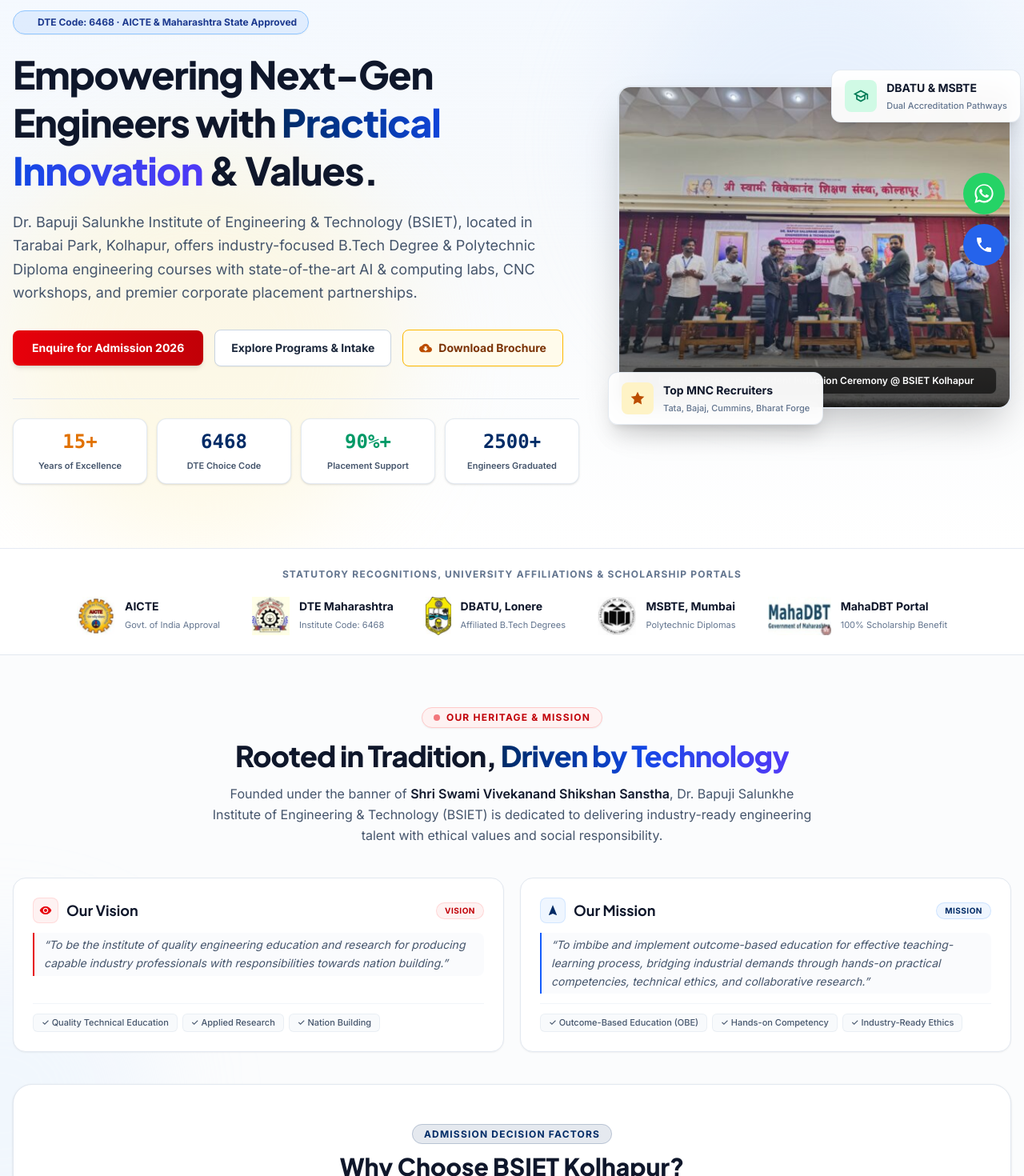
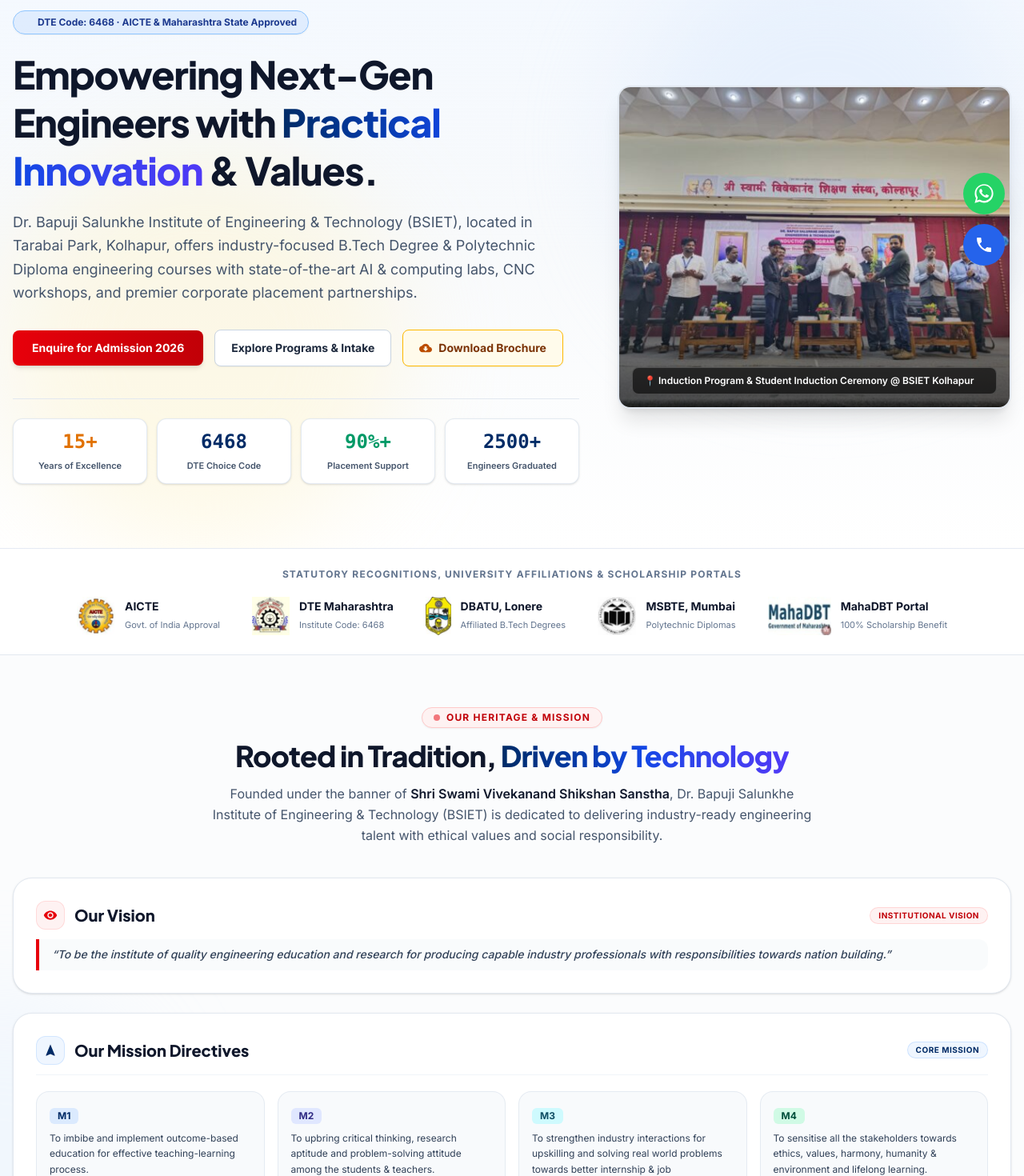
Before and after one commit to Techwolf78/bsiet, a Next.js app: page / in a window 1280 px wide. Shown: the part 380-1850 px from the top of the page at 80% size. Built offline with nearby package versions, Linux system fonts and the light colour scheme.

Commit message:
feat(home): rebalance vision & mission layout with M1-M4 grid and remove hero floating badges

```diff
--- a/app/about/page.tsx
+++ b/app/about/page.tsx
@@ -51,27 +51,43 @@
 
         {/* Vision & Mission (Light Theme) */}
         <div className="grid grid-cols-1 md:grid-cols-2 gap-8 mb-16" id="vision">
-          <div className="bg-white text-slate-900 p-8 rounded-3xl border-2 border-amber-200/90 shadow-sm hover:border-amber-400 transition-all">
-            <div className="w-12 h-12 rounded-xl bg-amber-50 text-amber-700 border border-amber-200 flex items-center justify-center font-bold text-xl mb-4">
-              🎯
+          <div className="bg-white text-slate-900 p-8 rounded-3xl border border-slate-200 shadow-sm hover:border-red-300 transition-all">
+            <div className="w-12 h-12 rounded-xl bg-red-50 text-red-600 border border-red-200 flex items-center justify-center font-bold text-xl mb-4">
+              <svg className="w-6 h-6 fill-current" viewBox="0 0 24 24">
+                <path d="M12 4.5C7 4.5 2.73 7.61 1 12c1.73 4.39 6 7.5 11 7.5s9.27-3.11 11-7.5c-1.73-4.39-6-7.5-11-7.5zM12 17c-2.76 0-5-2.24-5-5s2.24-5 5-5 5 2.24 5 5-2.24 5-5 5zm0-8c-1.66 0-3 1.34-3 3s1.34 3 3 3 3-1.34 3-3-1.34-3-3-3z" />
+              </svg>
             </div>
             <h3 className="text-xl font-extrabold mb-3 text-slate-900">Our Vision</h3>
-            <p className="text-slate-600 text-sm leading-relaxed">
-              To be a globally recognized institution of technical education fostering intellectual competence,
-              sustainable innovation, ethical values, and social responsiveness among engineering graduates.
+            <p className="text-slate-600 text-sm leading-relaxed italic border-l-2 border-red-600 pl-3 py-1 bg-slate-50 rounded-r-lg">
+              &ldquo;To be the institute of quality engineering education and research for producing capable industry professionals with responsibilities towards nation building.&rdquo;
             </p>
           </div>
 
-          <div className="bg-white text-slate-900 p-8 rounded-3xl border-2 border-red-100 shadow-sm hover:border-red-300 transition-all">
-            <div className="w-12 h-12 rounded-xl bg-red-50 text-red-600 border border-red-200 flex items-center justify-center font-bold text-xl mb-4">
-              🚀
+          <div className="bg-white text-slate-900 p-8 rounded-3xl border border-slate-200 shadow-sm hover:border-blue-300 transition-all">
+            <div className="w-12 h-12 rounded-xl bg-blue-50 text-[#002b66] border border-blue-200 flex items-center justify-center font-bold text-xl mb-4">
+              <svg className="w-6 h-6 fill-current" viewBox="0 0 24 24">
+                <path d="M12 2L4.5 20.29l.71.71L12 18l6.79 3 .71-.71z" />
+              </svg>
             </div>
-            <h3 className="text-xl font-extrabold mb-3 text-red-700">Our Mission</h3>
-            <ul className="text-slate-600 text-sm space-y-2.5 leading-relaxed">
-              <li>• Deliver learner-centric curricula with deep practical laboratory immersion.</li>
-              <li>• Foster industry collaboration, entrepreneurship, and applied scientific research.</li>
-              <li>• Instill moral and ethical values echoing the philosophy of Swami Vivekananda.</li>
-            </ul>
+            <h3 className="text-xl font-extrabold mb-3 text-[#002b66]">Our Mission</h3>
+            <div className="space-y-2.5 text-xs sm:text-sm text-slate-700">
+              <div className="flex items-start gap-2.5 p-2.5 rounded-lg bg-slate-50 border-l-2 border-blue-600">
+                <span className="font-bold text-blue-900 shrink-0">M1:</span>
+                <p className="leading-relaxed">To imbibe and implement outcome-based education for effective teaching-learning process.</p>
+              </div>
+              <div className="flex items-start gap-2.5 p-2.5 rounded-lg bg-slate-50 border-l-2 border-blue-600">
+                <span className="font-bold text-blue-900 shrink-0">M2:</span>
+                <p className="leading-relaxed">To upbring critical thinking, research aptitude and problem-solving attitude among the students &amp; teachers.</p>
+              </div>
+              <div className="flex items-start gap-2.5 p-2.5 rounded-lg bg-slate-50 border-l-2 border-blue-600">
+                <span className="font-bold text-blue-900 shrink-0">M3:</span>
+                <p className="leading-relaxed">To strengthen industry interactions for upskilling and solving real world problems towards better internship &amp; job opportunities.</p>
+              </div>
+              <div className="flex items-start gap-2.5 p-2.5 rounded-lg bg-slate-50 border-l-2 border-blue-600">
+                <span className="font-bold text-blue-900 shrink-0">M4:</span>
+                <p className="leading-relaxed">To sensitise all the stakeholders towards ethics, values, harmony, humanity &amp; environment and lifelong learning.</p>
+              </div>
+            </div>
           </div>
         </div>
 
--- a/components/home/HeritageMission.tsx
+++ b/components/home/HeritageMission.tsx
@@ -83,82 +83,93 @@
           </p>
         </div>
 
-        {/* Vision & Mission Cards Grid (Compact & Clean Light Theme) */}
-        <div className="grid grid-cols-1 lg:grid-cols-2 gap-5 mb-10">
-          {/* Vision Card */}
-          <div className="rounded-2xl p-5 sm:p-6 bg-white border border-slate-200 shadow-xs hover:border-red-300 hover:shadow-md transition-all flex flex-col justify-between">
-            <div>
-              <div className="flex items-center justify-between gap-3 mb-2.5">
-                <div className="flex items-center gap-2.5">
-                  <div className="w-8 h-8 rounded-lg bg-red-50 border border-red-200/60 flex items-center justify-center text-red-600 shrink-0">
-                    <svg className="w-4 h-4 fill-current" viewBox="0 0 24 24">
+        {/* Vision & Mission Container — Balanced & Zero Negative Space */}
+        <div className="space-y-6 mb-12">
+          {/* 1. Our Vision (Full-Width Executive Banner) */}
+          <div className="bg-white rounded-3xl p-6 sm:p-7 border border-slate-200 shadow-sm hover:shadow-md transition-all">
+            <div className="flex items-center justify-between gap-3 mb-3">
+              <div className="flex items-center gap-3">
+                <div className="w-9 h-9 rounded-xl bg-red-50 border border-red-200/60 flex items-center justify-center text-red-600 shrink-0">
+                  <svg className="w-4.5 h-4.5 fill-current" viewBox="0 0 24 24">
                     <path d="M12 4.5C7 4.5 2.73 7.61 1 12c1.73 4.39 6 7.5 11 7.5s9.27-3.11 11-7.5c-1.73-4.39-6-7.5-11-7.5zM12 17c-2.76 0-5-2.24-5-5s2.24-5 5-5 5 2.24 5 5-2.24 5-5 5zm0-8c-1.66 0-3 1.34-3 3s1.34 3 3 3 3-1.34 3-3-1.34-3-3-3z" />
                   </svg>
                 </div>
-                  <h3 className="text-base sm:text-lg font-bold text-slate-900">
+                <h3 className="text-lg sm:text-xl font-extrabold text-slate-900">
                   Our Vision
                 </h3>
               </div>
               <span className="text-[10px] font-bold uppercase tracking-wider text-red-700 bg-red-50 border border-red-200/70 px-2.5 py-0.5 rounded-full">
-                  Vision
+                Institutional Vision
               </span>
             </div>
 
-              <p className="text-slate-600 text-xs sm:text-sm leading-relaxed italic border-l-2 border-red-600 pl-3 py-1 my-3 bg-slate-50/70 rounded-r-lg">
-                &ldquo;To be the institute of quality engineering education and research for producing capable industry
-                professionals with responsibilities towards nation building.&rdquo;
+            <p className="text-slate-700 text-xs sm:text-sm leading-relaxed italic border-l-4 border-red-600 pl-4 py-2 bg-slate-50/80 rounded-r-xl font-medium">
+              &ldquo;To be the institute of quality engineering education and research for producing capable industry professionals with responsibilities towards nation building.&rdquo;
             </p>
           </div>
 
-            <div className="flex flex-wrap gap-1.5 pt-3 border-t border-slate-100">
-              <span className="text-[11px] font-medium text-slate-600 bg-slate-50 border border-slate-200/60 px-2.5 py-0.5 rounded-md">
-                ✓ Quality Technical Education
+          {/* 2. Our Mission (Clean Header with 4 Balanced Columns) */}
+          <div className="bg-white rounded-3xl p-6 sm:p-7 border border-slate-200 shadow-sm hover:shadow-md transition-all">
+            <div className="flex items-center justify-between gap-3 mb-5 pb-3 border-b border-slate-100">
+              <div className="flex items-center gap-3">
+                <div className="w-9 h-9 rounded-xl bg-blue-50 border border-blue-200/60 flex items-center justify-center text-[#002b66] shrink-0">
+                  <svg className="w-4.5 h-4.5 fill-current" viewBox="0 0 24 24">
+                    <path d="M12 2L4.5 20.29l.71.71L12 18l6.79 3 .71-.71z" />
+                  </svg>
+                </div>
+                <h3 className="text-lg sm:text-xl font-extrabold text-slate-900">
+                  Our Mission Directives
+                </h3>
+              </div>
+              <span className="text-[10px] font-bold uppercase tracking-wider text-[#002b66] bg-blue-50 border border-blue-200/70 px-2.5 py-0.5 rounded-full">
+                Core Mission
               </span>
-              <span className="text-[11px] font-medium text-slate-600 bg-slate-50 border border-slate-200/60 px-2.5 py-0.5 rounded-md">
-                ✓ Applied Research
+            </div>
+
+            <div className="grid grid-cols-1 sm:grid-cols-2 lg:grid-cols-4 gap-4">
+              <div className="p-4 rounded-2xl bg-slate-50 border border-slate-200/80 hover:border-blue-300 hover:bg-white hover:shadow-sm transition-all flex flex-col justify-between">
+                <div>
+                  <span className="inline-block bg-blue-100 text-[#002b66] text-xs font-black px-2.5 py-0.5 rounded-md mb-2">
+                    M1
                   </span>
-              <span className="text-[11px] font-medium text-slate-600 bg-slate-50 border border-slate-200/60 px-2.5 py-0.5 rounded-md">
-                ✓ Nation Building
-              </span>
+                  <p className="text-slate-700 text-xs leading-relaxed">
+                    To imbibe and implement outcome-based education for effective teaching-learning process.
+                  </p>
                 </div>
               </div>
 
-          {/* Mission Card */}
-          <div className="rounded-2xl p-5 sm:p-6 bg-white border border-slate-200 shadow-xs hover:border-blue-300 hover:shadow-md transition-all flex flex-col justify-between">
+              <div className="p-4 rounded-2xl bg-slate-50 border border-slate-200/80 hover:border-blue-300 hover:bg-white hover:shadow-sm transition-all flex flex-col justify-between">
                 <div>
-              <div className="flex items-center justify-between gap-3 mb-2.5">
-                <div className="flex items-center gap-2.5">
-                  <div className="w-8 h-8 rounded-lg bg-blue-50 border border-blue-200/60 flex items-center justify-center text-[#002b66] shrink-0">
-                    <svg className="w-4 h-4 fill-current" viewBox="0 0 24 24">
-                      <path d="M12 2L4.5 20.29l.71.71L12 18l6.79 3 .71-.71z" />
-                    </svg>
+                  <span className="inline-block bg-indigo-100 text-indigo-900 text-xs font-black px-2.5 py-0.5 rounded-md mb-2">
+                    M2
+                  </span>
+                  <p className="text-slate-700 text-xs leading-relaxed">
+                    To upbring critical thinking, research aptitude and problem-solving attitude among the students &amp; teachers.
+                  </p>
                 </div>
-                  <h3 className="text-base sm:text-lg font-bold text-slate-900">
-                    Our Mission
-                  </h3>
-                </div>
-                <span className="text-[10px] font-bold uppercase tracking-wider text-[#002b66] bg-blue-50 border border-blue-200/70 px-2.5 py-0.5 rounded-full">
-                  Mission
-                </span>
               </div>
 
-              <p className="text-slate-600 text-xs sm:text-sm leading-relaxed italic border-l-2 border-blue-600 pl-3 py-1 my-3 bg-slate-50/70 rounded-r-lg">
-                &ldquo;To imbibe and implement outcome-based education for effective teaching-learning process, bridging
-                industrial demands through hands-on practical competencies, technical ethics, and collaborative
-                research.&rdquo;
+              <div className="p-4 rounded-2xl bg-slate-50 border border-slate-200/80 hover:border-blue-300 hover:bg-white hover:shadow-sm transition-all flex flex-col justify-between">
+                <div>
+                  <span className="inline-block bg-cyan-100 text-cyan-900 text-xs font-black px-2.5 py-0.5 rounded-md mb-2">
+                    M3
+                  </span>
+                  <p className="text-slate-700 text-xs leading-relaxed">
+                    To strengthen industry interactions for upskilling and solving real world problems towards better internship &amp; job opportunities.
                   </p>
                 </div>
+              </div>
 
-            <div className="flex flex-wrap gap-1.5 pt-3 border-t border-slate-100">
-              <span className="text-[11px] font-medium text-slate-600 bg-slate-50 border border-slate-200/60 px-2.5 py-0.5 rounded-md">
-                ✓ Outcome-Based Education (OBE)
+              <div className="p-4 rounded-2xl bg-slate-50 border border-slate-200/80 hover:border-blue-300 hover:bg-white hover:shadow-sm transition-all flex flex-col justify-between">
+                <div>
+                  <span className="inline-block bg-emerald-100 text-emerald-900 text-xs font-black px-2.5 py-0.5 rounded-md mb-2">
+                    M4
                   </span>
-              <span className="text-[11px] font-medium text-slate-600 bg-slate-50 border border-slate-200/60 px-2.5 py-0.5 rounded-md">
-                ✓ Hands-on Competency
-              </span>
-              <span className="text-[11px] font-medium text-slate-600 bg-slate-50 border border-slate-200/60 px-2.5 py-0.5 rounded-md">
-                ✓ Industry-Ready Ethics
-              </span>
+                  <p className="text-slate-700 text-xs leading-relaxed">
+                    To sensitise all the stakeholders towards ethics, values, harmony, humanity &amp; environment and lifelong learning.
+                  </p>
+                </div>
+              </div>
             </div>
           </div>
         </div>
--- a/components/home/HeroSection.tsx
+++ b/components/home/HeroSection.tsx
@@ -83,23 +83,10 @@
             </div>
           </div>
 
-          {/* Right Column: Hero Visual Showcase with Campus Induction Image & Floating Badges */}
+          {/* Right Column: Hero Visual Showcase with Campus Induction Image */}
           <div className="lg:col-span-5 relative mt-8 lg:mt-0">
-            {/* Top Floating Badge */}
-            <div className="absolute -top-5 right-2 sm:-right-3 z-20 bg-white/95 backdrop-blur-md border border-slate-200/90 rounded-xl p-3 sm:px-4 sm:py-3 shadow-xl flex items-center gap-3">
-              <div className="w-10 h-10 rounded-lg bg-emerald-100 text-emerald-700 flex items-center justify-center shrink-0">
-                <svg className="w-5 h-5 fill-current" viewBox="0 0 24 24">
-                  <path d="M12 3L1 9l4 2.18v6L12 21l7-3.82v-6l2-1.09V17h2V9L12 3zm6.82 6L12 12.72 5.18 9 12 5.28 18.82 9zM17 15.99l-5 2.73-5-2.73v-3.72L12 15l5-2.73v3.72z" />
-                </svg>
-              </div>
-              <div className="leading-tight">
-                <strong className="block text-xs sm:text-sm font-bold text-slate-900">DBATU &amp; MSBTE</strong>
-                <span className="text-[11px] text-slate-500 font-medium">Dual Accreditation Pathways</span>
-              </div>
-            </div>
-
             {/* Main Campus Induction Photo Stack */}
-            <div className="relative rounded-2xl overflow-hidden border-2 border-slate-200 shadow-2xl group bg-white">
+            <div className="relative rounded-2xl overflow-hidden border-2 border-slate-200 shadow-xl group bg-white">
               <img
                 src="/images/Induction-program-561x420.jpeg"
                 alt="BSIET College Induction & Campus Life"
@@ -110,19 +97,6 @@
                 📍 Induction Program &amp; Student Induction Ceremony @ BSIET Kolhapur
               </div>
             </div>
-
-            {/* Bottom Floating Badge */}
-            <div className="absolute -bottom-5 left-2 sm:-left-3 z-20 bg-white/95 backdrop-blur-md border border-slate-200/90 rounded-xl p-3 sm:px-4 sm:py-3 shadow-xl flex items-center gap-3">
-              <div className="w-10 h-10 rounded-lg bg-amber-100 text-amber-700 flex items-center justify-center shrink-0">
-                <svg className="w-5 h-5 fill-current" viewBox="0 0 24 24">
-                  <path d="M12 2l3.09 6.26L22 9.27l-5 4.87 1.18 6.88L12 17.77l-6.18 3.25L7 14.14 2 9.27l6.91-1.01L12 2z" />
-                </svg>
-              </div>
-              <div className="leading-tight">
-                <strong className="block text-xs sm:text-sm font-bold text-slate-900">Top MNC Recruiters</strong>
-                <span className="text-[11px] text-slate-500 font-medium">Tata, Bajaj, Cummins, Bharat Forge</span>
-              </div>
-            </div>
           </div>
         </div>
       </div>
```
Lines whose indentation alone changed are shown as unchanged.
